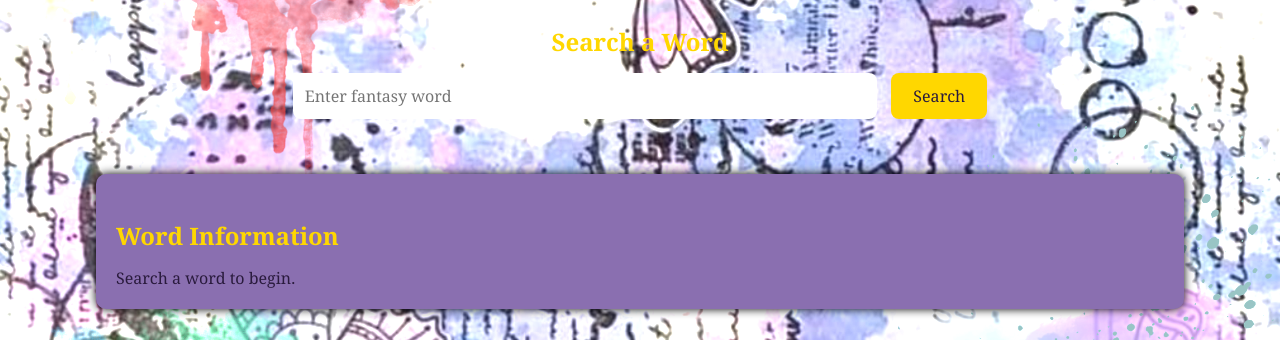
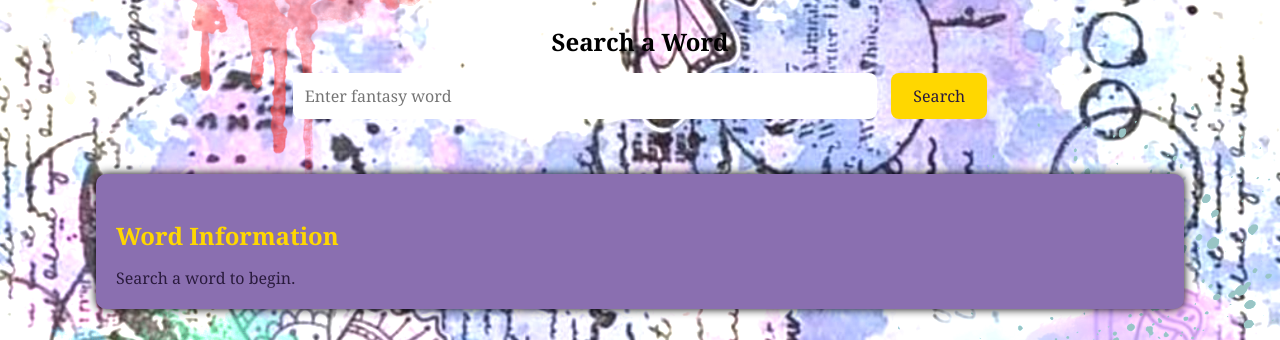
Before and after one commit to yusranoor1561-netizen/Fantasy-Lexicon, a Flask app: page / in a window 1280 px wide. Shown: the part 233-573 px from the top of the page. Run offline with Flask 3, Linux system fonts and the light colour scheme.

```diff
--- a/frontend/static/style.css
+++ b/frontend/static/style.css
@@ -97,7 +97,7 @@ button:hover{
 .search h2{
 
     margin-bottom:15px;
-    color:gold
+    color:black;
 
 }
 
```
